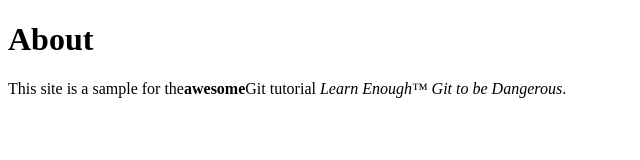
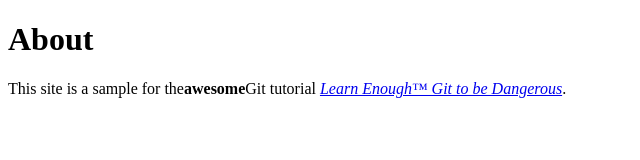
Before and after one commit to chie7tain/website4git, a plain HTML site: page about.html in a window 1280 px wide. Shown: the whole page, without its empty margins (0-640 px from the left). Drawn offline with Linux system fonts and the light colour scheme.

Commit message:
Add link to tutorial title

```diff
--- a/about.html
+++ b/about.html
@@ -7,7 +7,7 @@
 <body>
 <h1>About</h1>
 <p>
-	This site is a sample for the<strong>awesome</strong>Git tutorial <em>Learn Enough™ Git to be Dangerous</em>.
+	This site is a sample for the<strong>awesome</strong>Git tutorial <a href="https://www.learnenough.com/git-tutorial" target="_blank"><em>Learn Enough™ Git to be Dangerous</em></a>.
 </p>
 </body>
 </html>
```
